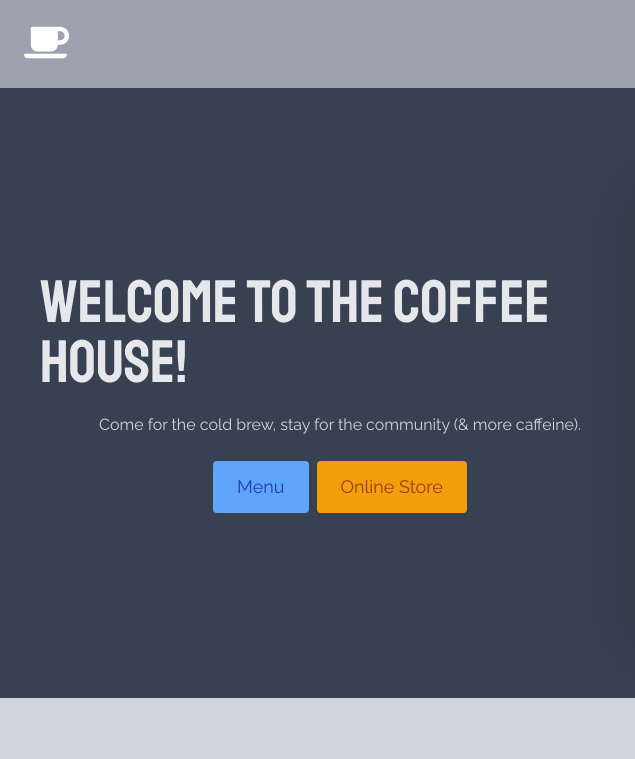
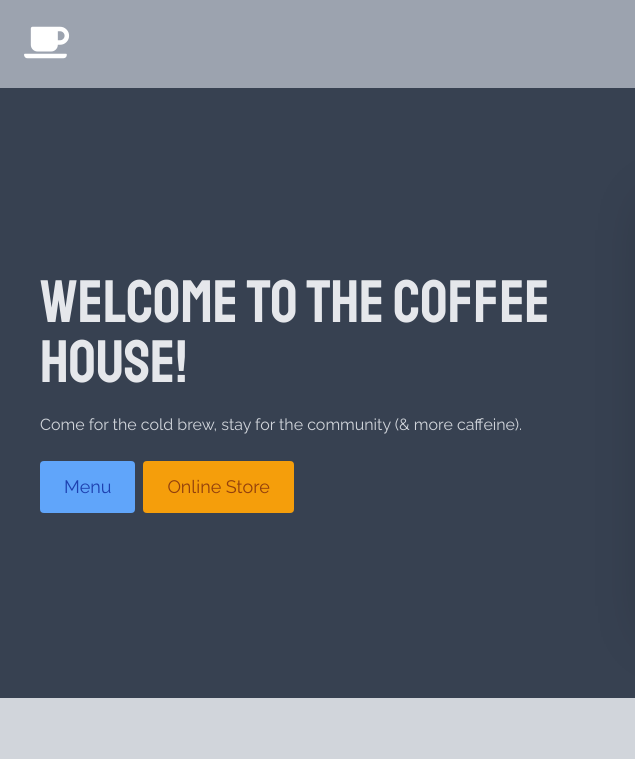
Before and after one commit to dayna-schlenk/tailwind-cdn-coffeeshop, a plain HTML site: page index.html in a window 1280 px wide. Shown: the top 759 px of the page, 0-635 px from the left. Drawn offline with nearby package versions, Linux system fonts and the light colour scheme.

Commit message:
Align hero text and buttons to left

```diff
--- a/index.html
+++ b/index.html
@@ -71,7 +71,7 @@
         <div class="md:flex justify-between py-20 px-10 bg-gray-700">
 
             <!-- Welcome Message & Buttons -->
-            <div class="flex flex-col justify-center items-center md:w-1/2 mb-10 md:mb-0">
+            <div class="flex flex-col justify-center md:w-1/2 mb-10 md:mb-0">
                 <h2 class="welcome-heading text-4xl md:text-5xl lg:text-6xl text-gray-200 mb-5">Welcome to the Coffee House!</h2>
                 <p class="text-gray-300 mb-6">Come for the cold brew, stay for the community (& more caffeine).</p>
 
```
